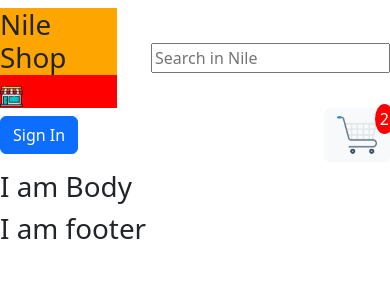
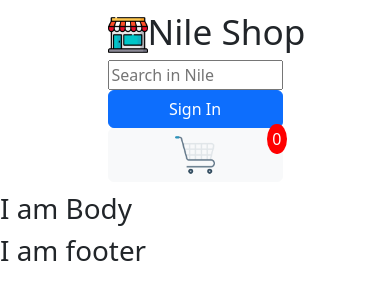
Before and after one commit to rustam-asdanov/amazon-clone-frontend, a React (Create React App) app: page / in a window 390 px wide. Shown: the top 300 px of the page. Built offline with nearby package versions, Linux system fonts and the light colour scheme.

Commit message:
feature header

```diff
--- a/src/components/Header.js
+++ b/src/components/Header.js
@@ -7,6 +7,7 @@ import ShopName from "./header/ShopName";
 import SearchBar from "./header/SearchBar";
 import Cart from "./header/Cart";
 import SignIn from "./header/SignIn";
+import styles from "../styles/Header.module.css";
 
 const Header = (props) => {
   const [show, setShow] = useState(false);
@@ -16,7 +17,7 @@ const Header = (props) => {
   };
 
   return (
-    <nav className={`${props.class} navbar`}>
+    <nav className={`${props.class} ${styles.navbar}`}>
       <ShopName />
       <SearchBar />
       <SignIn />
--- a/src/components/header/Cart.js
+++ b/src/components/header/Cart.js
@@ -6,7 +6,7 @@ import styles from "../../styles/header/Cart.module.css";
 const Cart = () => {
   return (
     <Button variant="light" className={styles["cart-button"]}>
-      <span className={styles["cart-amount"]}>2</span>
+      <span className={styles["cart-amount"]}>0</span>
       <img src={cart} alt="cart" className={styles["cart-icon"]} />
     </Button>
   );
--- a/src/components/header/SearchBar.js
+++ b/src/components/header/SearchBar.js
@@ -1,9 +1,11 @@
 import React from "react";
+import styles from "../../styles/header/SearchBar.module.css";
 
 const SearchBar = () => {
   return (
     <div>
       <input
+        className={styles.search}
         type="text"
         data-testid="search-bar-input"
         placeholder="Search in Nile"
--- a/src/components/header/ShopName.js
+++ b/src/components/header/ShopName.js
@@ -5,8 +5,8 @@ import styles from "../../styles/header/ShopName.module.css";
 const ShopName = () => {
   return (
     <div className={styles["title"]}>
+      <img src={shop_icon} alt="store icon" className={styles["shop-icon"]} />
       <h1>Nile Shop</h1>
-      <img src={shop_icon} alt="store icon" className={styles["shop-icon"]} />
     </div>
   );
 };
--- /dev/null
+++ b/src/styles/Header.module.css
@@ -0,0 +1,42 @@
+nav.navbar {
+  padding: 10px 20px;
+  justify-content: center;
+}
+
+nav.navbar > * {
+  margin: 0 10px;
+}
+
+@media only screen and (max-width: 1060px) {
+  nav.navbar {
+    padding: 10px 20px;
+    justify-content: space-around;
+  }
+}
+
+@media only screen and (max-width: 670px) {
+  nav.navbar {
+    padding: 10px 20px;
+    display: flex;
+    flex-direction: column;
+    justify-content: space-around;
+  }
+
+  nav.navbar > * {
+    width: 50%;
+  }
+}
+
+@media only screen and (max-width: 350px) {
+  nav.navbar {
+    padding: 10px 20px;
+    display: flex;
+    flex-direction: column;
+    justify-content: space-around;
+  }
+
+  nav.navbar > * {
+    width: 100%;
+    font-size: 1rem;
+  }
+}
--- /dev/null
+++ b/src/styles/header/SearchBar.module.css
@@ -0,0 +1,3 @@
+input.search {
+  width: 100%;
+}
--- a/src/styles/header/ShopName.module.css
+++ b/src/styles/header/ShopName.module.css
@@ -1,14 +1,22 @@
 div.title {
-  width: 30%;
-  display: inline-block;
-  background-color: red;
+  width: 15%;
+  display: flex;
+  justify-content: space-around;
+  align-items: center;
 }
 
 div.title > h1 {
+  font-size: 2.2rem;
   display: inline-block;
-  background-color: orange;
+  white-space: nowrap;
 }
 
 img.shop-icon {
-  width: 20%;
+  width: 40px;
 }
+
+@media only screen and (max-width: 350px) {
+  div.title > h1 {
+    font-size: 1.2rem;
+  }
+}
```
